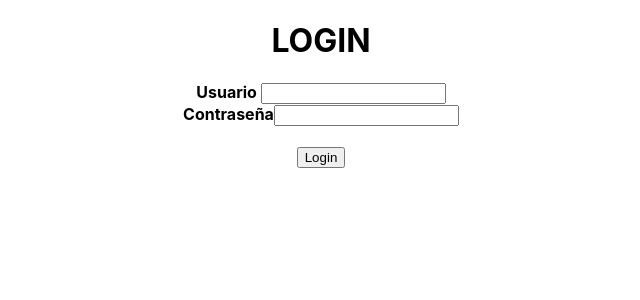
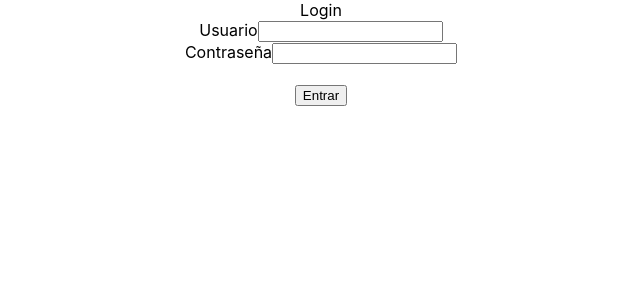
Before and after one commit to humbertovenavente/Proyecto2023, a React (Create React App) app in the folder proyecto/: page / in a window 1280 px wide. Shown: the top 300 px of the page, without its empty margins (319-959 px from the left). Built offline with nearby package versions, Linux system fonts and the light colour scheme.

Commit message:
Continuacion Login e inicio de menu

```diff
--- a/proyecto/src/App.css
+++ b/proyecto/src/App.css
@@ -14,14 +14,14 @@
 }
 
 .App-header {
-  background-color: #282c34;
+  background-color: #80a8f7;
   min-height: 100vh;
   display: flex;
   flex-direction: column;
   align-items: center;
   justify-content: center;
   font-size: calc(10px + 2vmin);
-  color: white;
+  color: rgb(100, 215, 238);
 }
 
 .App-link {
--- a/proyecto/src/Front/Login.js
+++ b/proyecto/src/Front/Login.js
@@ -1,21 +1,28 @@
 import React from 'react'
 
 export const Login = () => {
+/*
+    const color = {
+        backgroundColor: 'blue', color: 'white',
+    };
+*/
     return (
 
 <div className="container" >
 
         <form id="form_login">
             <div>
-                <h1 >LOGIN</h1>
-                <label htmlFor="txtusu"><strong>Usuario </strong></label>
-                <input type="text" id="txtusu" style={{textAlign:"center"}} className="form-control"  required/>
+                <label >Login</label>
+                <br></br>
+                <label>Usuario</label>
+                <input type="text" id="txtusuario" style={{textAlign:"center"}} className="form-control"  required/>
             </div>
             <div>
-                <label htmlFor="txtpas"><strong>Contraseña</strong></label>
-                <input type="password" id="txtpas" style={{textAlign:"center"}} className="form-control"  required/>
-            </div><br/>
-            <input type="submit"  className="btn btn-primary" value="Login"/>
+                <label>Contraseña</label>
+                <input type="password" id="txtcontraseña" style={{textAlign:"center"}} className="form-control"  required/>
+            </div>
+            <br></br>
+            <input type="submit"  className="btn btn-primary" value="Entrar"/>
         </form>
         </div>
 
```
Also changed, not shown: proyecto/src/Front/Menu.js (added, +7 -0 lines).
